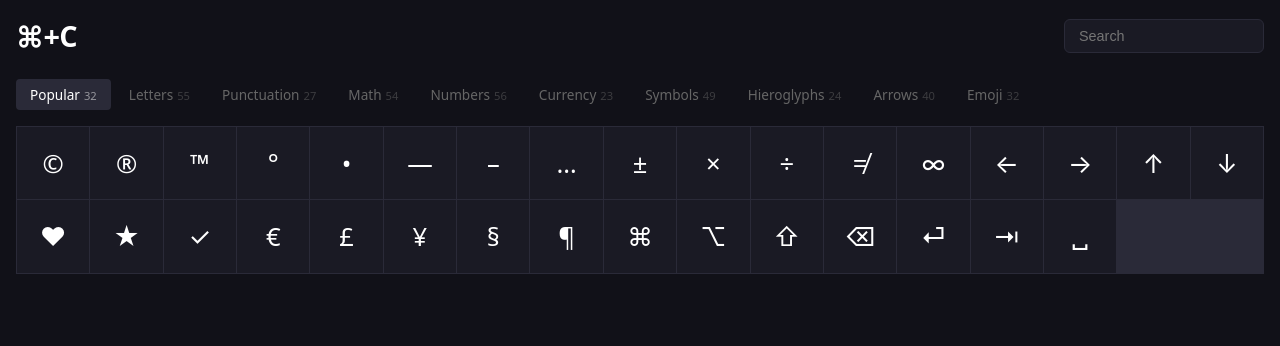
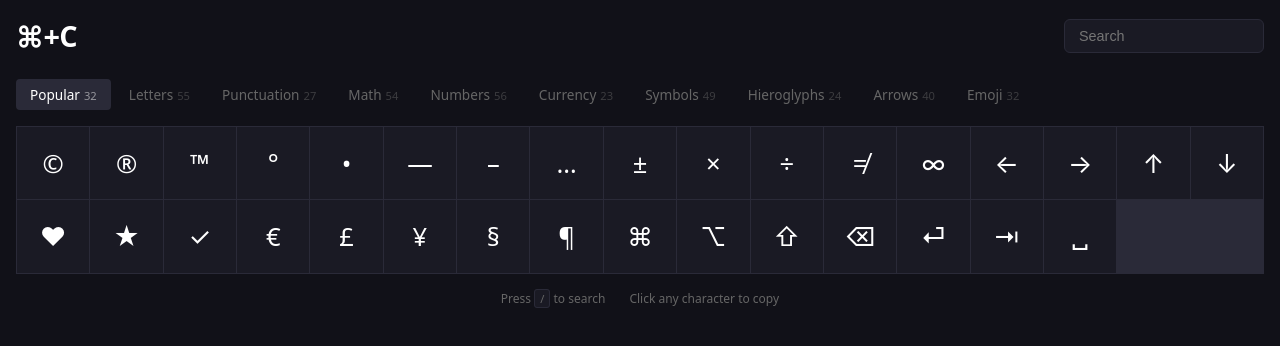
Before and after one commit to helmedeiros/commandc, a React (Vite) app: page / in a window 1280 px wide. Shown: the top 346 px of the page. Built offline with nearby package versions, Linux system fonts and the light colour scheme.

Commit message:
feat: add footer with keyboard shortcut hint

```diff
--- a/src/index.css
+++ b/src/index.css
@@ -207,3 +207,21 @@ body {
 .char-cell:active {
   transform: scale(0.95);
 }
+
+.footer {
+  display: flex;
+  justify-content: center;
+  gap: 24px;
+  padding: 16px 0;
+  font-size: 0.75rem;
+  color: var(--text-muted);
+}
+
+.footer kbd {
+  background: var(--bg-cell);
+  border: 1px solid var(--border);
+  border-radius: 3px;
+  padding: 1px 5px;
+  font-family: inherit;
+  font-size: 0.7rem;
+}
--- a/src/ui/App.tsx
+++ b/src/ui/App.tsx
@@ -8,6 +8,7 @@ import { CategoryTabs } from './components/CategoryTabs';
 import { CharGrid } from './components/CharGrid';
 import { Toast } from './components/Toast';
 import { SearchStatus } from './components/SearchStatus';
+import { Footer } from './components/Footer';
 
 export interface AppProps {
   clipboard: Clipboard;
@@ -57,6 +58,7 @@ export function App({ clipboard }: AppProps) {
       <SearchStatus query={query} count={entries.length} />
       <CharGrid entries={entries} onCopy={handleCopy} />
       <Toast message={toast} />
+      <Footer />
     </>
   );
 }
--- /dev/null
+++ b/src/ui/components/Footer.tsx
@@ -0,0 +1,8 @@
+export function Footer() {
+  return (
+    <footer className="footer">
+      <span>Press <kbd>/</kbd> to search</span>
+      <span>Click any character to copy</span>
+    </footer>
+  );
+}
```
